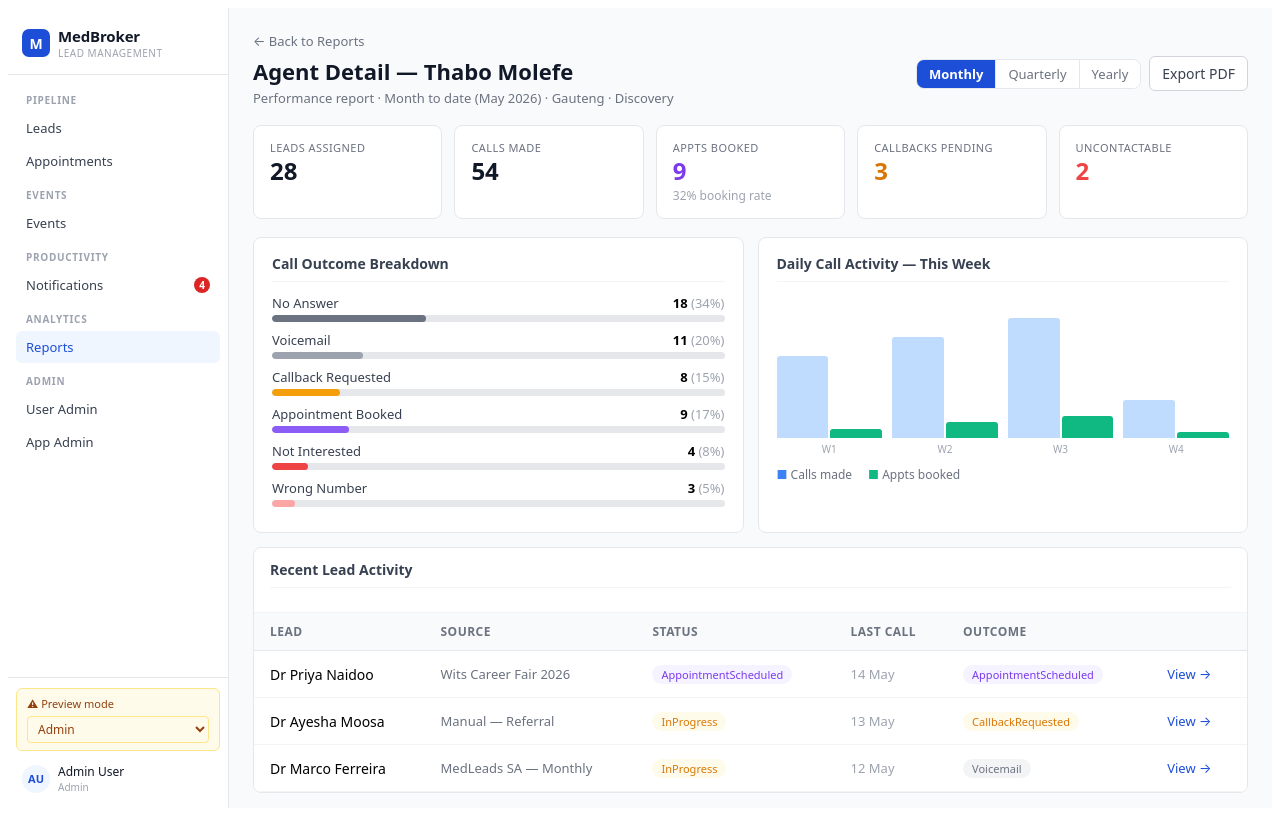
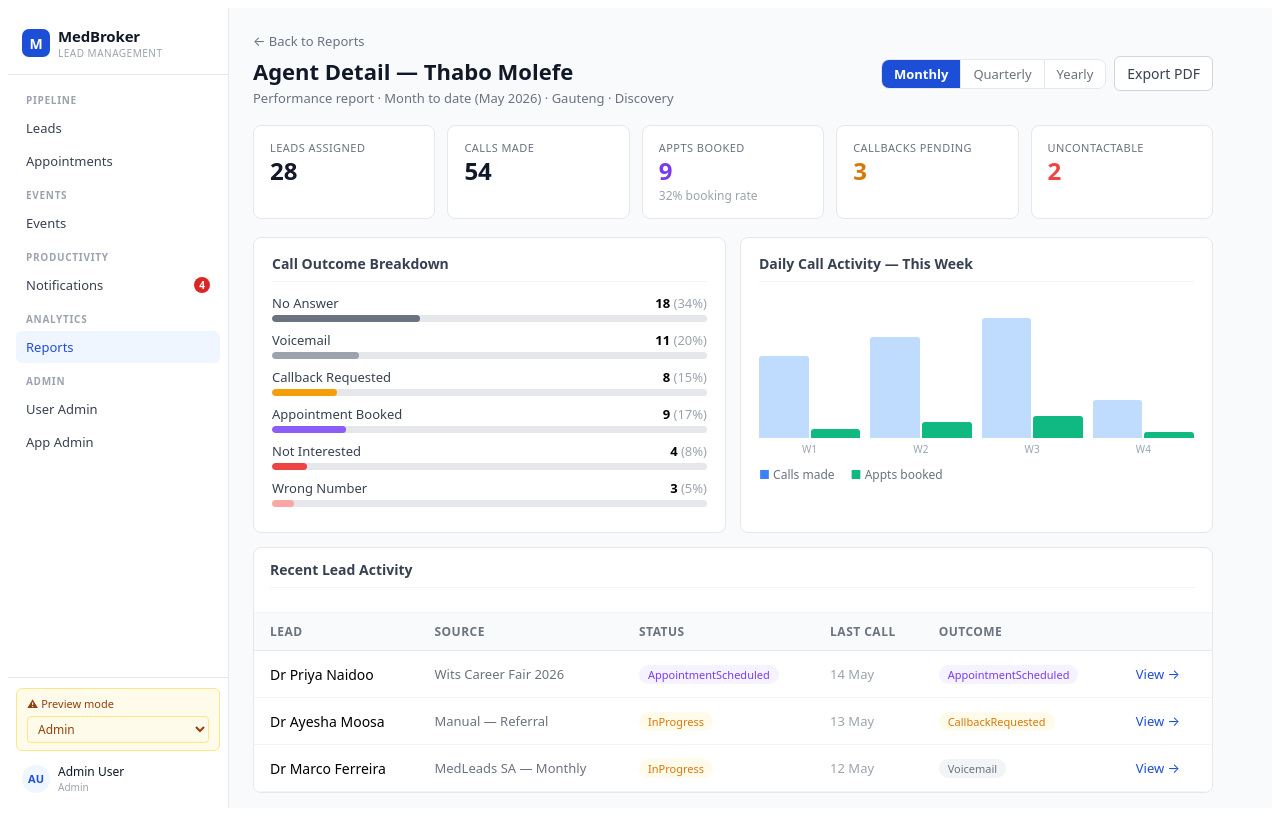
Before and after one commit to mrdutoit/MedBroker, a React (Vite) app in the folder medbroker-v1/frontend/: page /reports/agent/1 in a window 1280 px wide. Built offline with nearby package versions, Linux system fonts and the light colour scheme; no server answers.

Commit message:
Add files via upload

```diff
--- a/medbroker-v1/frontend/src/pages/AgentDetail.jsx
+++ b/medbroker-v1/frontend/src/pages/AgentDetail.jsx
@@ -10,6 +10,7 @@
 
 import { useState } from 'react';
 import { useParams, useNavigate } from 'react-router-dom';
+import { useRole } from '../context/RoleContext.jsx';
 import { s } from '../styles/tokens.js';
 import { useWindowSize } from '../hooks/useWindowSize.js';
 
@@ -92,8 +93,14 @@ const PERIOD_LABELS = {
 export default function AgentDetail() {
   const { id }     = useParams();
   const navigate   = useNavigate();
+  const { role }   = useRole();
   const { isMobile } = useWindowSize();
   const [period, setPeriod] = useState('Monthly');
+
+  // Self-service roles land here directly and have no Reports overview to return
+  // to, so the back link is hidden for them. Management/Supervisors arrived from
+  // the overview and keep it.
+  const showBackToReports = role !== 'Agent' && role !== 'Broker';
 
   const agentId  = Object.keys(AGENT_META).includes(id) ? id : 'tm';
   const meta     = AGENT_META[agentId];
@@ -107,10 +114,12 @@ export default function AgentDetail() {
   }));
 
   return (
-    <div style={{ padding: isMobile ? '12px' : '24px' }}>
+    <div style={{ padding: isMobile ? '12px' : '24px', maxWidth: '960px' }}>
 
       {/* Header */}
-      <button style={s.backBtn} onClick={() => navigate('/reports')}>← Back to Reports</button>
+      {showBackToReports && (
+        <button style={s.backBtn} onClick={() => navigate('/reports')}>← Back to Reports</button>
+      )}
       <div style={{ display: 'flex', justifyContent: 'space-between', alignItems: 'flex-start', margin: '6px 0 18px', flexWrap: 'wrap', gap: '10px' }}>
         <div>
           <h1 style={{ margin: 0, fontSize: '1.375rem', fontWeight: 600, color: '#111827' }}>
--- a/medbroker-v1/frontend/src/pages/BrokerDetail.jsx
+++ b/medbroker-v1/frontend/src/pages/BrokerDetail.jsx
@@ -10,6 +10,7 @@
 
 import { useState } from 'react';
 import { useParams, useNavigate } from 'react-router-dom';
+import { useRole } from '../context/RoleContext.jsx';
 import { s } from '../styles/tokens.js';
 import { useWindowSize } from '../hooks/useWindowSize.js';
 
@@ -107,18 +108,26 @@ const maxProducts = Math.max(...PRODUCTS_SOLD.map(p => p.count));
 export default function BrokerDetail() {
   const { id }     = useParams();
   const navigate   = useNavigate();
+  const { role }   = useRole();
   const { isMobile } = useWindowSize();
   const [period, setPeriod] = useState('Monthly');
+
+  // Self-service roles land here directly and have no Reports overview to return
+  // to, so the back link is hidden for them. Management/Supervisors arrived from
+  // the overview and keep it.
+  const showBackToReports = role !== 'Agent' && role !== 'Broker';
 
   const brokerId = Object.keys(BROKER_META).includes(id) ? id : 'sb';
   const meta     = BROKER_META[brokerId];
   const kpi      = BROKER_KPI[brokerId][period];
 
   return (
-    <div style={{ padding: isMobile ? '12px' : '24px' }}>
+    <div style={{ padding: isMobile ? '12px' : '24px', maxWidth: '960px' }}>
 
       {/* Header */}
-      <button style={s.backBtn} onClick={() => navigate('/reports')}>← Back to Reports</button>
+      {showBackToReports && (
+        <button style={s.backBtn} onClick={() => navigate('/reports')}>← Back to Reports</button>
+      )}
       <div style={{ display: 'flex', justifyContent: 'space-between', alignItems: 'flex-start', margin: '6px 0 18px', flexWrap: 'wrap', gap: '10px' }}>
         <div>
           <h1 style={{ margin: 0, fontSize: '1.375rem', fontWeight: 600, color: '#111827' }}>
```
